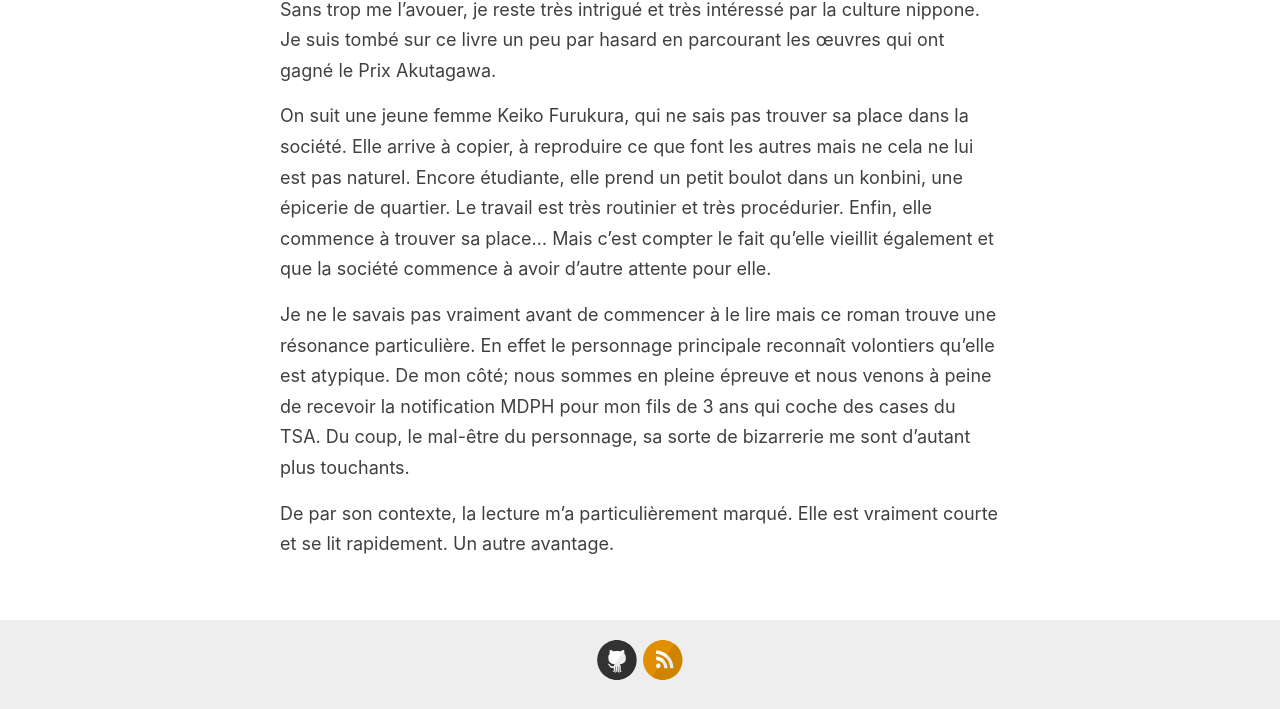
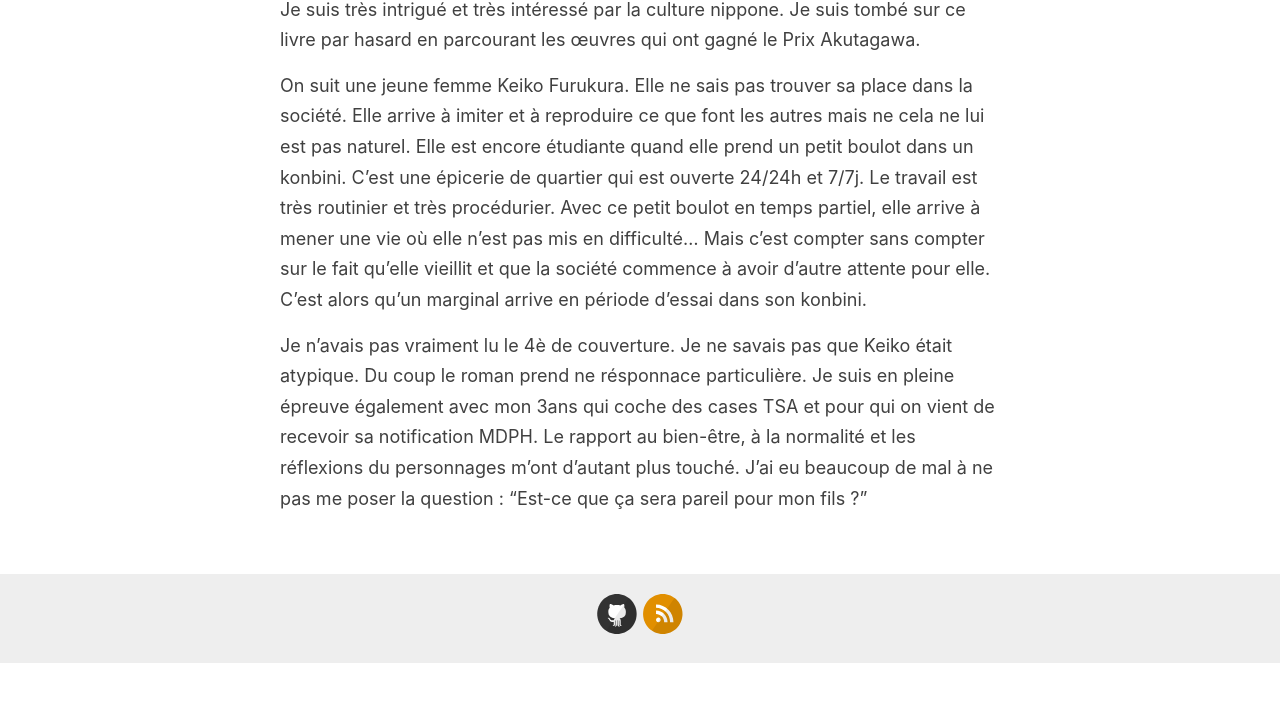
Before and after one commit to homeostasie/bouquins, a Jekyll site: the page built from _posts/2022-09-07-Sayaka-Murata_Konbini.md, in a window 1280 px wide. Shown: the part 558-1267 px from the top of the page. Built offline with Jekyll 4.4.1, drawn with Linux system fonts in a browser that asks for light colours; comment, search, counter and statistics services are not loaded; after the commit the page ends 1222 px from its top, so only the background shows below that.

Commit message:
Update 2022-09-07-Sayaka-Murata_Konbini.md

```diff
--- a/_posts/2022-09-07-Sayaka-Murata_Konbini.md
+++ b/_posts/2022-09-07-Sayaka-Murata_Konbini.md
@@ -7,10 +7,8 @@ comments: true
 
 ![folio](https://github.com/homeostasie/bouquins/raw/master/_pics/lv/murata-sayaka/konbini.jpg)
 
-Sans trop me l'avouer, je reste très intrigué et très intéressé par la culture nippone. Je suis tombé sur ce livre un peu par hasard en parcourant les œuvres qui ont gagné le Prix Akutagawa.
+Je suis très intrigué et très intéressé par la culture nippone. Je suis tombé sur ce livre par hasard en parcourant les œuvres qui ont gagné le Prix Akutagawa.
 
-On suit une jeune femme Keiko Furukura, qui ne sais pas trouver sa place dans la société. Elle arrive à copier, à reproduire ce que font les autres mais ne cela ne lui est pas naturel. Encore étudiante, elle prend un petit boulot dans un konbini, une épicerie de quartier. Le travail est très routinier et très procédurier. Enfin, elle commence à trouver sa place... Mais c'est compter le fait qu'elle vieillit également et que la société commence à avoir d'autre attente pour elle.
+On suit une jeune femme Keiko Furukura. Elle ne sais pas trouver sa place dans la société. Elle arrive à imiter et à reproduire ce que font les autres mais ne cela ne lui est pas naturel. Elle est encore étudiante quand elle prend un petit boulot dans un konbini. C'est  une épicerie de quartier qui est ouverte 24/24h et 7/7j. Le travail est très routinier et très procédurier. Avec ce petit boulot en temps partiel, elle arrive à mener une vie où elle n'est pas mis en difficulté... Mais c'est compter sans compter sur le fait qu'elle vieillit et que la société commence à avoir d'autre attente pour elle. C'est alors qu'un marginal arrive en période d'essai dans son konbini.
 
-Je ne le savais pas vraiment avant de commencer à le lire mais ce roman trouve une résonance particulière. En effet le personnage principale reconnaît volontiers qu'elle est atypique. De mon côté; nous sommes en pleine épreuve et nous venons à peine de recevoir la notification MDPH pour mon fils de 3 ans qui coche des cases du TSA. Du coup, le mal-être du personnage, sa sorte de bizarrerie me sont d'autant plus touchants.
-
-De par son contexte, la lecture m'a particulièrement marqué. Elle est vraiment courte et se lit rapidement. Un autre avantage.
+Je n'avais pas vraiment lu le 4è de couverture. Je ne savais pas que Keiko était atypique. Du coup le roman prend ne résponnace particulière. Je suis en pleine épreuve également avec mon 3ans qui coche des cases TSA et pour qui on vient de recevoir sa notification MDPH. Le rapport au bien-être, à la normalité et les réflexions du personnages m'ont d'autant plus touché. J'ai eu beaucoup de mal à ne pas me poser la question : "Est-ce que ça sera pareil pour mon fils ?"
```
